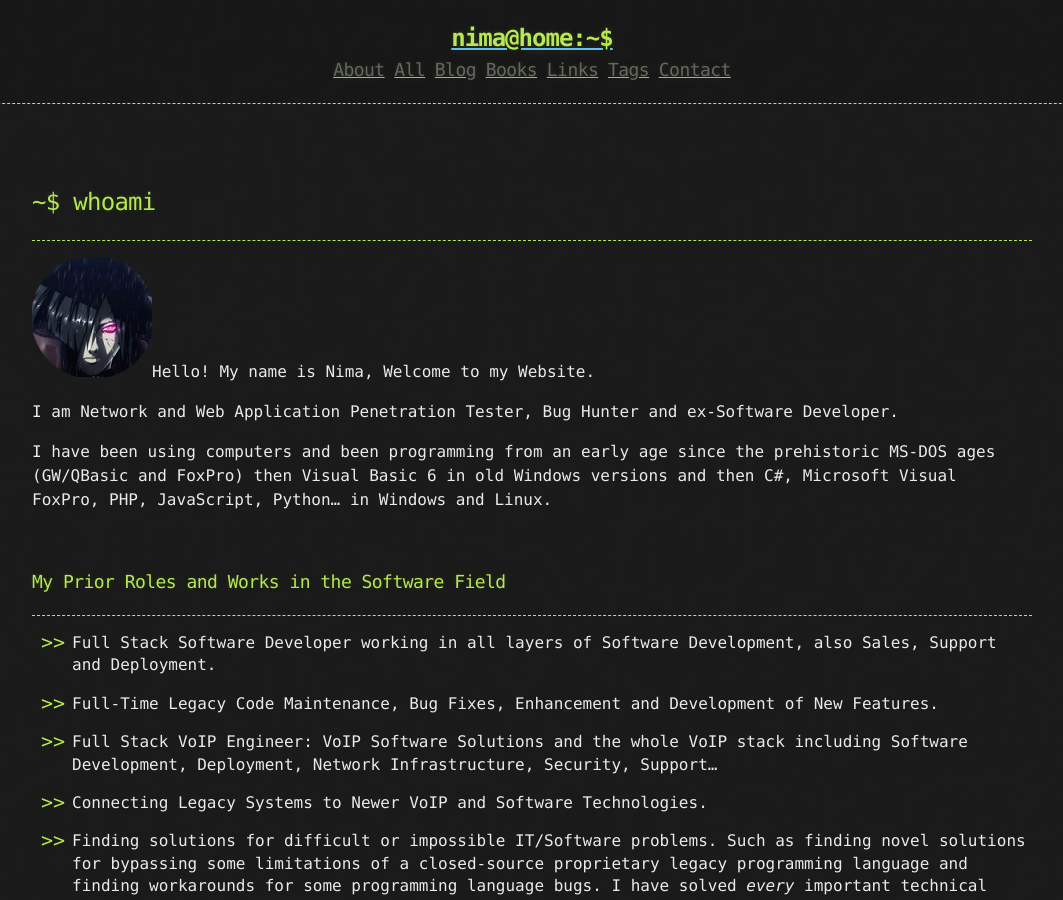
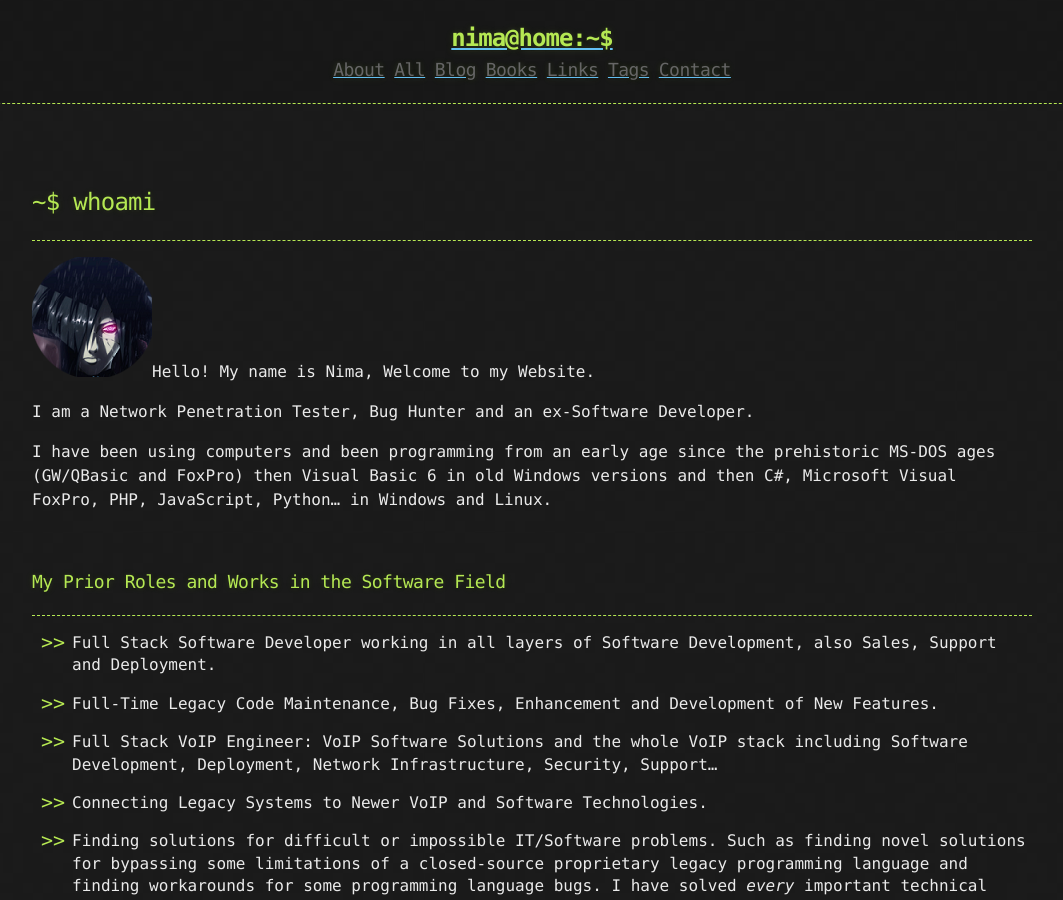
Before and after one commit to CamoCatX/camocatx.github.io, a Jekyll site: the page built from about.md, in a window 1280 px wide and 900 px high. Shown: the whole window, without its empty margins (108-1171 px from the left). Built offline with Jekyll 4.4.1, drawn with Linux system fonts in a browser that asks for light colours.

Commit message:
Revert "Edit about page"
This reverts commit 116c8586dd0fbd74339aea1e259077291ff934e1.

```diff
--- a/about.md
+++ b/about.md
@@ -11,7 +11,7 @@ robots: noindex,nofollow
 
 ![](/assets/ninja1.png)Hello! My name is Nima, Welcome to my Website.
 
-I am Network and Web Application Penetration Tester, Bug Hunter and ex-Software Developer.
+I am a Network Penetration Tester, Bug Hunter and an ex-Software Developer.
 
 I have been using computers and been programming from an early age since the prehistoric MS-DOS ages (GW/QBasic and FoxPro) then Visual Basic 6 in old Windows versions and then C#, Microsoft Visual FoxPro, PHP, JavaScript, Python... in Windows and Linux.
 
```
